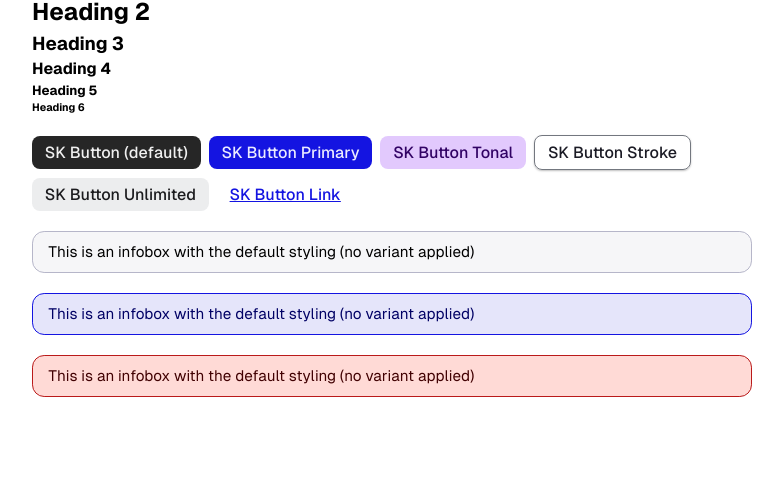
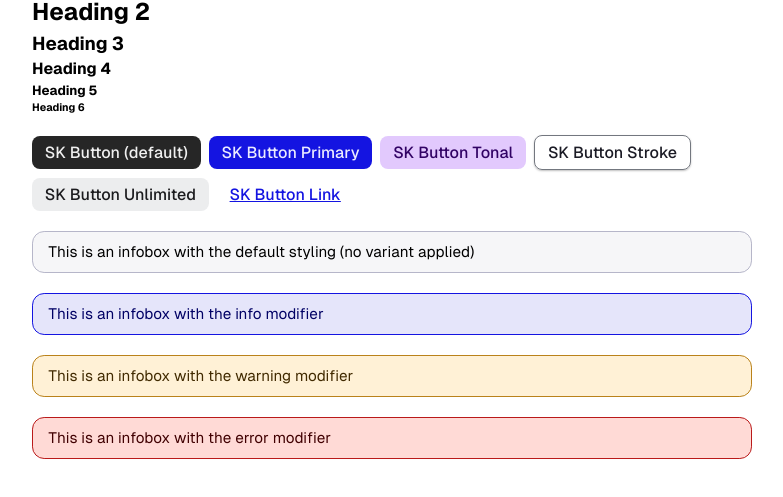
Before and after one commit to surfscape/surfkit, a website: page examples/index.html in a window 1280 px wide. Shown: the part 51-548 px from the top of the page, without its empty margins (248-1031 px from the left). Drawn offline with Linux system fonts and the light colour scheme.

Commit message:
updated index with the new infobox styles

```diff
--- a/examples/index.html
+++ b/examples/index.html
@@ -27,8 +27,9 @@
       <a href="/" class="sk-button sk-button--link">SK Button Link</a>
     </sk-button-container>
     <p class="sk-infobox">This is an infobox with the default styling (no variant applied)</p>
-    <p class="sk-infobox sk-infobox--info">This is an infobox with the default styling (no variant applied)</p>
-    <p class="sk-infobox sk-infobox--error">This is an infobox with the default styling (no variant applied)</p>
+    <p class="sk-infobox sk-infobox--info">This is an infobox with the info modifier</p>
+    <p class="sk-infobox sk-infobox--warning">This is an infobox with the warning modifier</p>
+    <p class="sk-infobox sk-infobox--error">This is an infobox with the error modifier</p>
   </main>
 
 </body>
```
